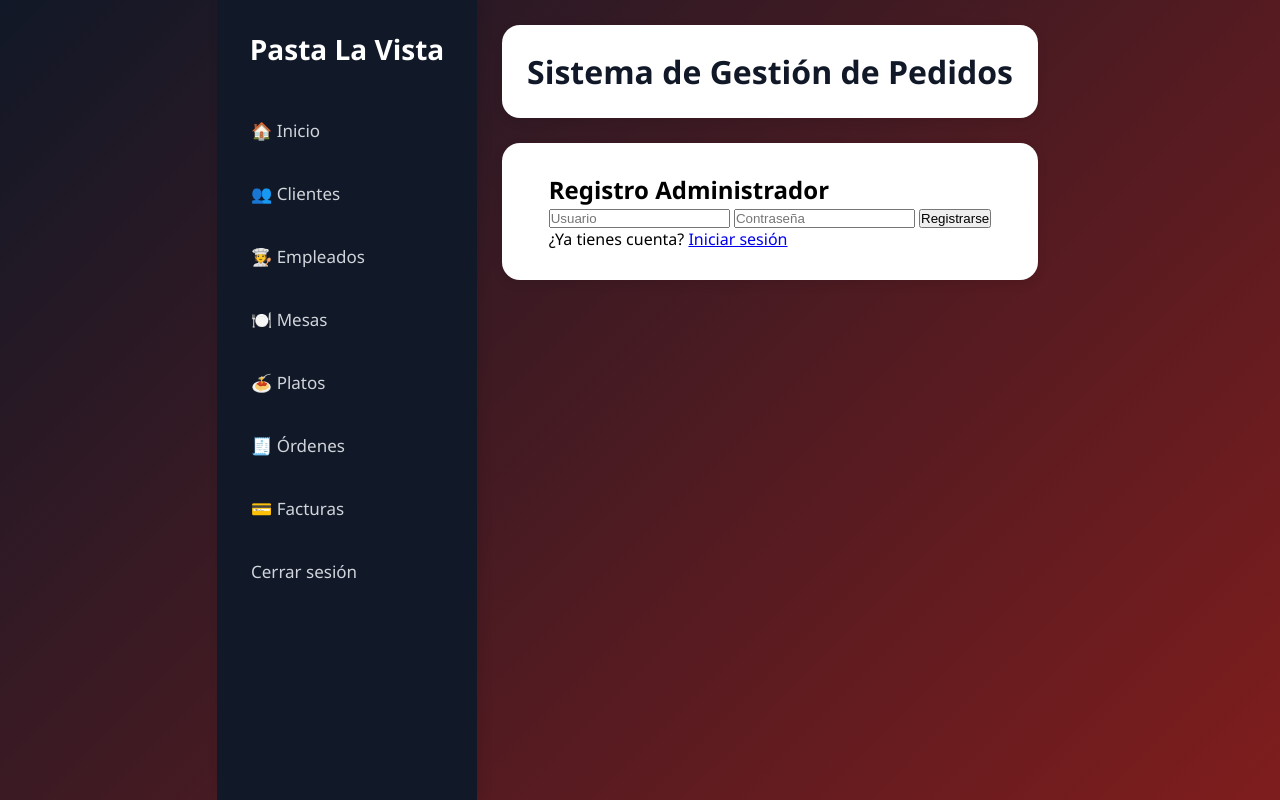
After one commit to JohanYCT/SisInRestaurante, a Django app: template gestion/templates/gestion/registro.html in a window 1280 px wide. The commit adds this page. Run offline with Django 3.2, Linux system fonts and the light colour scheme; the template is opened without the code that fills it, so the values that code supplies are empty.

Commit message:
Implementacion de login estilos, orden de la estructura de los estilos

```diff
--- /dev/null
+++ b/gestion/static/css/base.css
@@ -0,0 +1,79 @@
+*{
+    margin:0;
+    padding:0;
+    box-sizing:border-box;
+}
+
+body{
+    font-family:'Segoe UI',sans-serif;
+    background:#f1f5f9;
+}
+
+/* LAYOUT */
+
+.layout{
+    display:flex;
+    min-height:100vh;
+}
+
+/* SIDEBAR */
+
+.sidebar{
+    width:260px;
+    background:#111827;
+    padding:30px 20px;
+    display:flex;
+    flex-direction:column;
+    gap:12px;
+    box-shadow:4px 0px 12px rgba(0,0,0,0.1);
+}
+
+.sidebar h2{
+    color:white;
+    text-align:center;
+    margin-bottom:25px;
+    font-size:28px;
+}
+
+.sidebar a{
+    color:#d1d5db;
+    text-decoration:none;
+    padding:14px;
+    border-radius:12px;
+    transition:0.3s;
+    font-size:17px;
+}
+
+.sidebar a:hover{
+    background:#dc2626;
+    color:white;
+    transform:translateX(5px);
+}
+
+/* CONTENIDO */
+
+.contenido{
+    flex:1;
+    padding:25px;
+}
+
+/* TOPBAR */
+
+.topbar{
+    background:white;
+    padding:25px;
+    border-radius:18px;
+    box-shadow:0px 4px 12px rgba(0,0,0,0.08);
+    margin-bottom:25px;
+}
+
+.topbar h1{
+    color:#111827;
+}
+
+.contenedor{
+    background:white;
+    padding:30px;
+    border-radius:18px;
+    box-shadow:0px 4px 12px rgba(0,0,0,0.08);
+}
--- /dev/null
+++ b/gestion/static/css/login.css
@@ -0,0 +1,78 @@
+*{
+    margin:0;
+    padding:0;
+    box-sizing:border-box;
+}
+
+body{
+    font-family:'Segoe UI',sans-serif;
+    background:linear-gradient(135deg,#111827,#7f1d1d);
+    height:100vh;
+    display:flex;
+    justify-content:center;
+    align-items:center;
+}
+
+.login-container{
+    width:100%;
+    display:flex;
+    justify-content:center;
+    align-items:center;
+}
+
+.login-box{
+    width:380px;
+    background:white;
+    padding:40px;
+    border-radius:20px;
+    box-shadow:0px 10px 30px rgba(0,0,0,0.25);
+    text-align:center;
+}
+
+.login-box h1{
+    color:#111827;
+    margin-bottom:10px;
+}
+
+.login-box p{
+    color:#6b7280;
+    margin-bottom:30px;
+}
+
+.login-box input{
+    width:100%;
+    padding:14px;
+    margin-bottom:18px;
+    border-radius:12px;
+    border:1px solid #d1d5db;
+    font-size:15px;
+}
+
+.login-box input:focus{
+    outline:none;
+    border-color:#dc2626;
+}
+
+.login-box button{
+    width:100%;
+    padding:14px;
+    border:none;
+    border-radius:12px;
+    background:#dc2626;
+    color:white;
+    font-size:16px;
+    cursor:pointer;
+    transition:0.3s;
+}
+
+.login-box button:hover{
+    background:#991b1b;
+}
+
+.error{
+    background:#fee2e2;
+    color:#991b1b;
+    padding:12px;
+    border-radius:10px;
+    margin-bottom:20px;
+}
--- a/gestion/templates/gestion/base.html
+++ b/gestion/templates/gestion/base.html
@@ -1,85 +1,50 @@
+{% load static %}
+
 <!DOCTYPE html>
 <html lang="es">
 <head>
     <meta charset="UTF-8">
-    <title>Restaurante Pasta La Vista</title>
-    <style>
-        body {
-            font-family: Arial, sans-serif;
-            background-color: #f4f4f4;
-            margin: 0;
-            padding: 0;
-        }
-        header {
-            background-color: #8B0000;
-            color: white;
-            padding: 15px;
-            text-align: center;
-        }
-        nav {
-            background-color: #b22222;
-            padding: 10px;
-            text-align: center;
-        }
-        nav a {
-            color: white;
-            margin: 0 12px;
-            text-decoration: none;
-            font-weight: bold;
-        }
-        .contenedor {
-            width: 90%;
-            margin: 20px auto;
-            background: white;
-            padding: 20px;
-            border-radius: 8px;
-        }
-        table {
-            width: 100%;
-            border-collapse: collapse;
-            margin-top: 15px;
-        }
-        table, th, td {
-            border: 1px solid #ccc;
-        }
-        th, td {
-            padding: 10px;
-            text-align: left;
-        }
-        th {
-            background-color: #eee;
-        }
-        .card {
-            display: inline-block;
-            width: 200px;
-            background: #fafafa;
-            border: 1px solid #ddd;
-            border-radius: 8px;
-            padding: 15px;
-            margin: 10px;
-            text-align: center;
-        }
-    </style>
+    <title> Restaurante Pasta La Vista</title>
+
+    <link rel="stylesheet" href="{% static 'css/base.css' %}">
+    <link rel="stylesheet" href="{% static 'css/dashboard.css' %}">
+    <link rel="stylesheet" href="{% static 'css/tablas.css' %}">
+    <link rel="stylesheet" href="{% static 'css/login.css' %}">
 </head>
+
 <body>
-    <header>
-        <h1>Sistema de Gestión de Pedidos - Pasta La Vista</h1>
-    </header>
 
-    <nav>
-        <a href="/">Inicio</a>
-        <a href="/clientes/">Clientes</a>
-        <a href="/empleados/">Empleados</a>
-        <a href="/mesas/">Mesas</a>
-        <a href="/platos/">Platos</a>
-        <a href="/ordenes/">Órdenes</a>
-        <a href="/facturas/">Facturas</a>
-        <a href="/admin/">Admin</a>
-    </nav>
+<div class="layout">
 
-    <div class="contenedor">
-        {% block content %}
-        {% endblock %}
-    </div>
+    <!-- SIDEBAR -->
+    <aside class="sidebar">
+        <h2>Pasta La Vista</h2>
+
+        <a href="/">🏠 Inicio</a>
+        <a href="/clientes/">👥 Clientes</a>
+        <a href="/empleados/">🧑‍🍳 Empleados</a>
+        <a href="/mesas/">🍽️ Mesas</a>
+        <a href="/platos/">🍝 Platos</a>
+        <a href="/ordenes/">🧾 Órdenes</a>
+        <a href="/facturas/">💳 Facturas</a>
+        <a href="/logout/">Cerrar sesión</a>
+    </aside>
+
+    <!-- CONTENIDO -->
+    <main class="contenido">
+
+        <header class="topbar">
+            <h1>Sistema de Gestión de Pedidos</h1>
+        </header>
+
+        <section class="contenedor">
+            {% block content %}
+            {% endblock %}
+        </section>
+
+    </main>
+
+</div>
+
 </body>
 </html>
--- /dev/null
+++ b/gestion/templates/gestion/registro.html
@@ -0,0 +1,27 @@
+{% extends 'gestion/base.html' %}
+
+{% block content %}
+
+<div class="login-container">
+
+    <form method="POST" class="login-form">
+        {% csrf_token %}
+
+        <h2>Registro Administrador</h2>
+
+        <input type="text" name="username" placeholder="Usuario">
+
+        <input type="password" name="password" placeholder="Contraseña">
+
+        <button type="submit">Registrarse</button>
+
+        <p>
+            ¿Ya tienes cuenta?
+            <a href="/login/">Iniciar sesión</a>
+        </p>
+
+    </form>
+
+</div>
+
+{% endblock %}
```
Also changed, not shown: gestion/models.py (+5 -10 lines), gestion/static/css/dashboard.css (added, +30 -0 lines), gestion/static/css/tablas.css (added, +36 -0 lines), gestion/templates/gestion/inicio.html (+19 -13 lines), gestion/templates/gestion/login.html (added, +43 -0 lines), gestion/urls.py (+10 -7 lines), gestion/views.py (+56 -23 lines), gestion/migrations/0001_initial.py (added).
